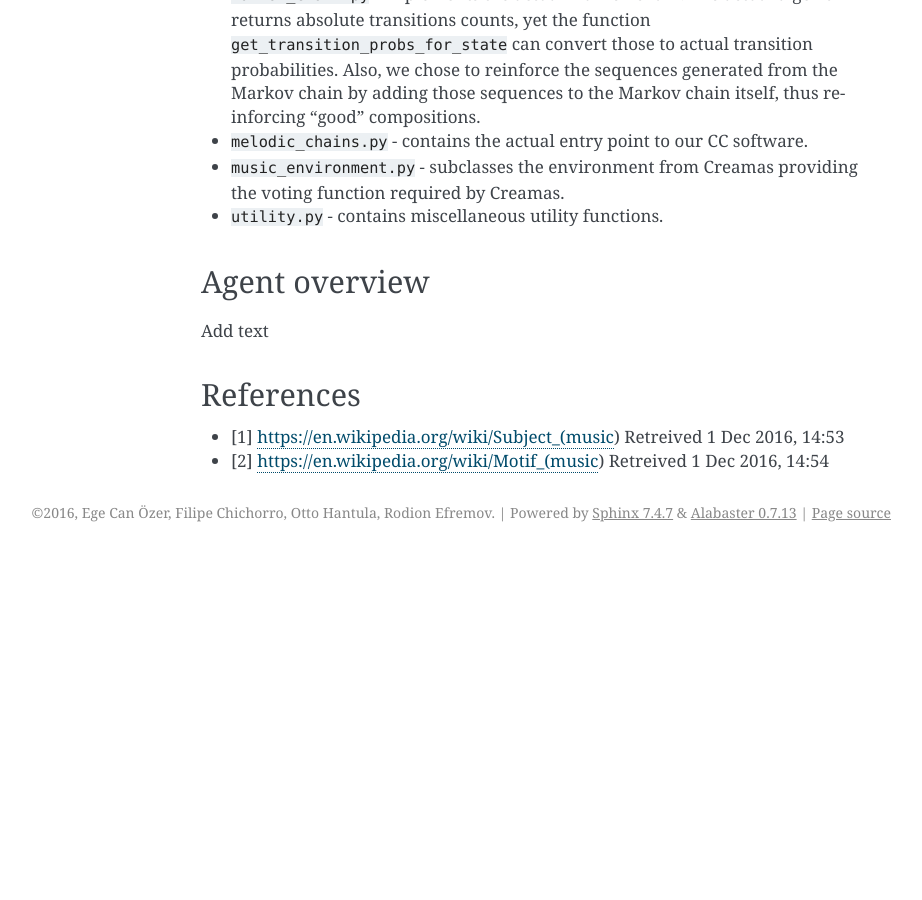
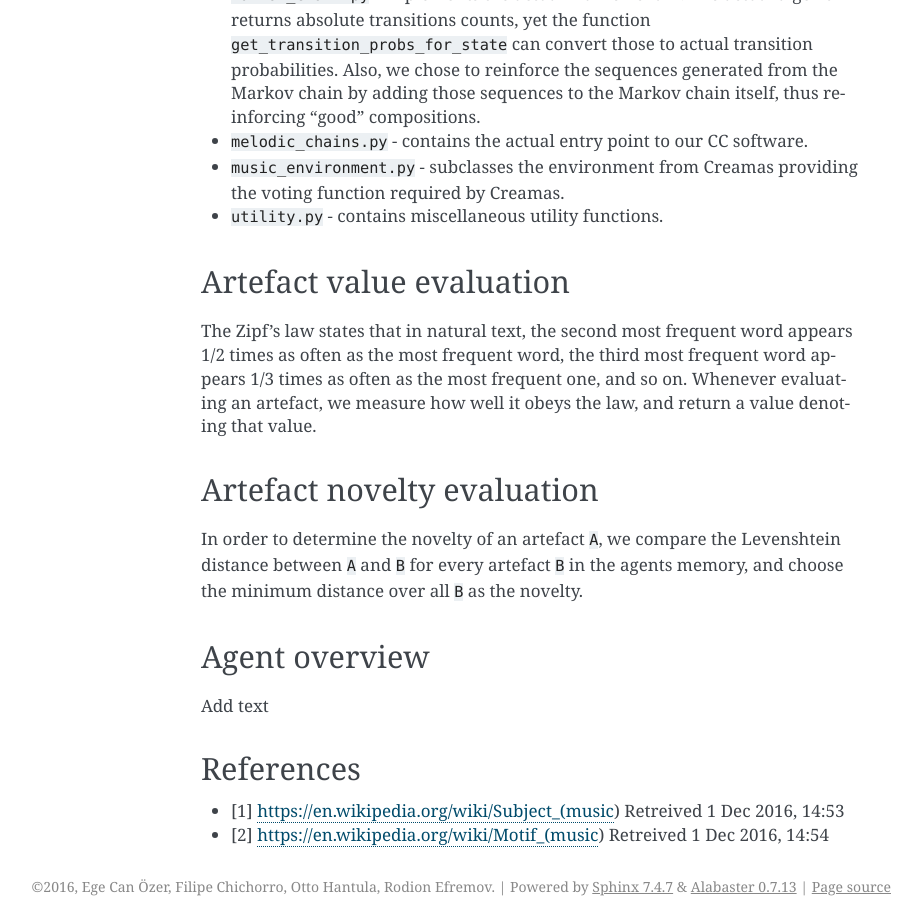
Before and after one commit to reof-mas/reof-mas-src, a Sphinx documentation site: the page built from docs/source/index.rst, in a window 1280 px wide and 900 px high, scrolled down 1536 px. Shown: the whole window, without its empty margins (219-1141 px from the left). Built offline with Sphinx 7.4.7, drawn with Linux system fonts in a browser that asks for light colours; before the commit the page ends 2088 px from its top, so only the background shows below that; some of the changed text lies outside the part shown.

Commit message:
Added more docs.

```diff
--- a/docs/source/index.rst
+++ b/docs/source/index.rst
@@ -64,6 +64,18 @@ Source code layout
 * ``music_environment.py`` - subclasses the environment from Creamas providing the voting function required by Creamas.
 * ``utility.py`` - contains miscellaneous utility functions.
 
+
+Artefact value evaluation
+=========================
+
+The Zipf's law states that in natural text, the second most frequent word appears 1/2 times as often as the most frequent word, the third most frequent word appears 1/3 times as often as the most frequent one, and so on. Whenever evaluating an artefact, we measure how well it obeys the law, and return a value denoting that value.
+
+Artefact novelty evaluation
+===========================
+
+In order to determine the novelty of an artefact ``A``, we compare the Levenshtein distance between ``A`` and ``B`` for every artefact ``B`` in the agents memory, and choose the minimum distance over all ``B`` as the novelty.
+
+
 Agent overview
 ==============
 
```
Also changed, not shown: 3 other files.
